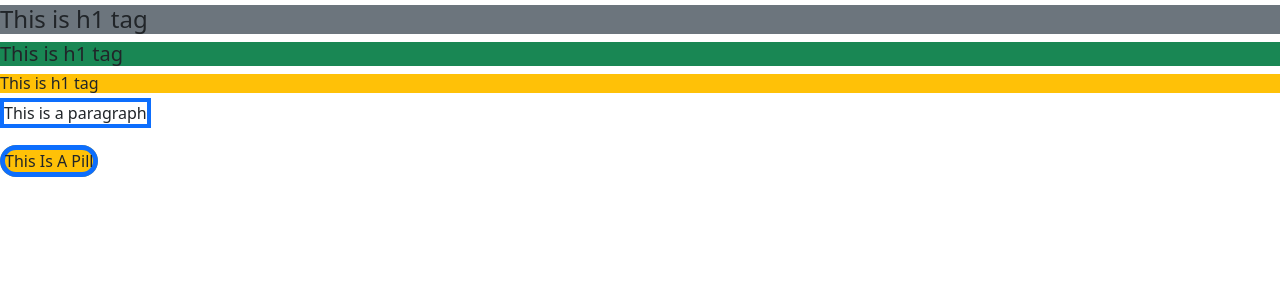
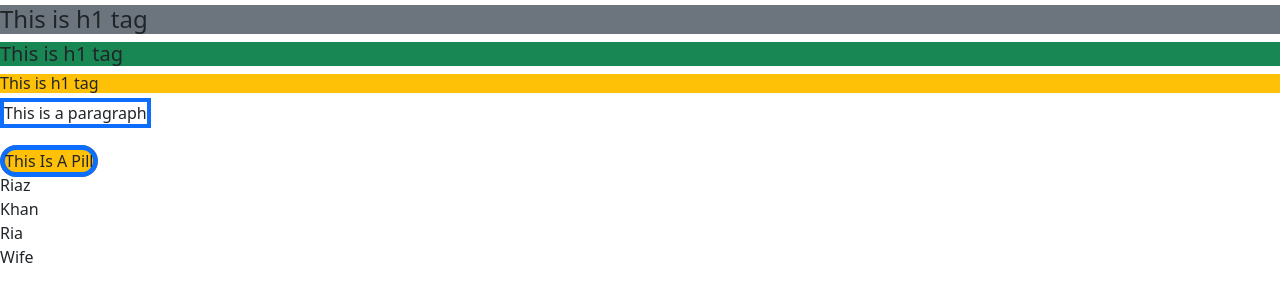
Before and after one commit to RiazRK/16-m12, a plain HTML site: page index.html in a window 1280 px wide. Shown: the part 195-496 px from the top of the page. Drawn offline with Linux system fonts and the light colour scheme.

Commit message:
overflow added

```diff
--- a/index.html
+++ b/index.html
@@ -27,6 +27,11 @@
         <br>
         <!-- Border-radius -->
         <span class="border border-primary bg-warning border-5 rounded-pill ">This Is A Pill</span>
+        <!-- This is overflow -->
+        <div class="overflow-auto">Riaz</div>
+    <div class="overflow-hidden">Khan</div>
+    <div class="overflow-visible">Ria</div>
+    <div class="overflow-scroll">Wife</div>
     </main>
 
     <!-- Javascipt area -->
```
